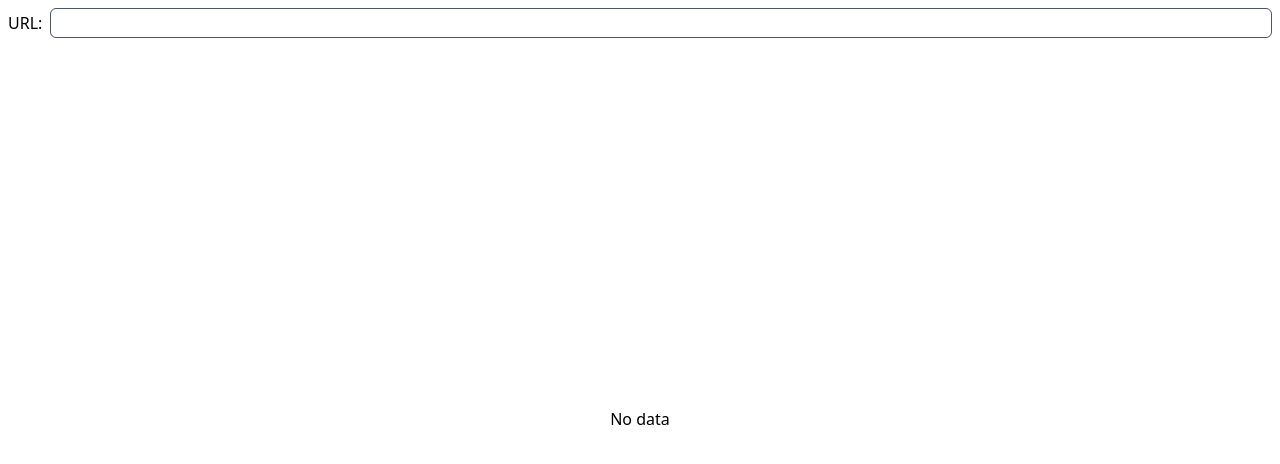
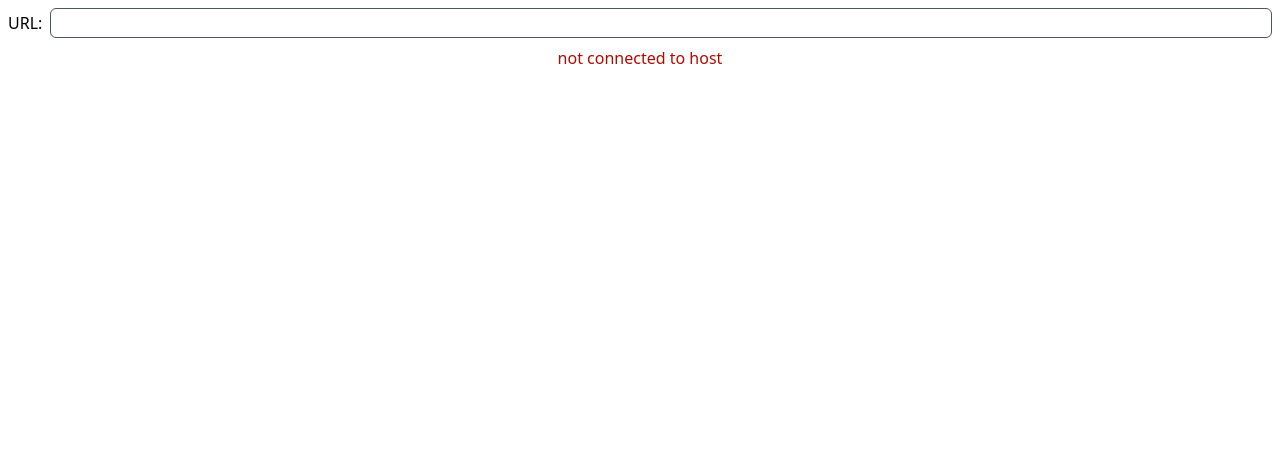
Before and after one commit to tiredkangaroo/system, a React app in the folder frontend/: page / in a window 1280 px wide. Shown: the top 464 px of the page. Built offline with nearby package versions, Linux system fonts and the light colour scheme; the HTML template or start-up script is replaced by a standard one.

Commit message:
rm power button and status circle (text at footer now)

```diff
--- a/frontend/src/App.tsx
+++ b/frontend/src/App.tsx
@@ -1,6 +1,5 @@
 import { useEffect, useState } from "react";
 import { type SystemInfo } from "../types";
-import { FaPowerOff } from "react-icons/fa6";
 import { StaticInfoView } from "./StaticInfo";
 import { DynamicInfoView } from "./DynamicInfo";
 import { ProcessesView } from "./Processes";
@@ -22,7 +21,7 @@ function App() {
     };
     ws.onmessage = (event) => {
       const data = JSON.parse(event.data);
-      console.log(data)
+      console.log(data);
       setCurrentInfo(data);
       setWsReadyState(ws.readyState);
     };
@@ -56,38 +55,10 @@ interface SystemInfoDisplayProps {
   serverURL: string;
 }
 function SystemInfoDisplay(props: SystemInfoDisplayProps) {
-  if (!props.info) {
-    return (
-      <div className="w-full h-full flex flex-col justify-center items-center">
-        No data
-      </div>
-    );
-  }
   return (
     <div className="w-full h-full flex flex-col gap-5">
-      <div className="w-full mt-1 flex flex-row justify-between align-middle items-center">
-        <div
-          style={{
-            backgroundColor:
-              props.wsReadyState === WebSocket.OPEN ? "#05a839" : "#ab0c03",
-          }}
-          title={
-            props.wsReadyState === WebSocket.OPEN
-              ? "connected to host (information is live)"
-              : "not connected to host (information is stale)"
-          }
-          className="rounded-4xl w-4 h-4 aspect-square text-white"
-        >
-          {" "}
-        </div>
-        <button
-          className="bg-gray-400 rounded-4xl p-2 shadow-md"
-          title="shut down host"
-        >
-          <FaPowerOff />
-        </button>
-      </div>
-
+      {props.info ? (
+        <>
           <StaticInfoView info={props.info} />
           <DynamicInfoView info={props.info} />
           <ProcessesView
@@ -96,6 +67,19 @@ function SystemInfoDisplay(props: SystemInfoDisplayProps) {
             systemInfo={props.info}
           />
           <ServicesView serverURL={props.serverURL} info={props.info} />
+        </>
+      ) : null}
+      <p
+        style={{
+          color: props.wsReadyState === WebSocket.OPEN ? "#05a839" : "#ab0c03",
+        }}
+        className="text-center pb-2"
+      >
+        {props.wsReadyState === WebSocket.OPEN
+          ? "connected to host" +
+            (props.info ? `` : "host (retrieving info...)")
+          : "not connected to host"}
+      </p>
     </div>
   );
 }
```
Lines whose indentation alone changed are shown as unchanged.
